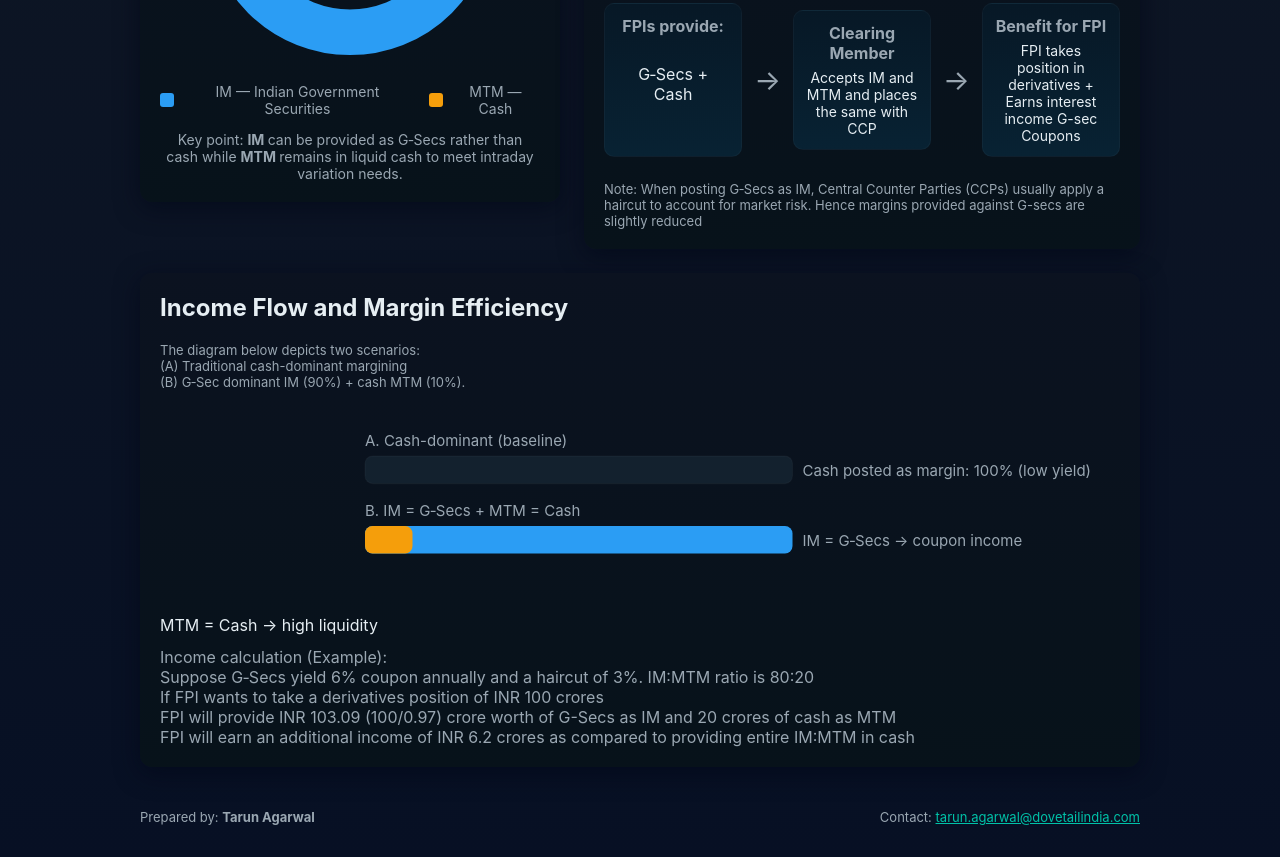
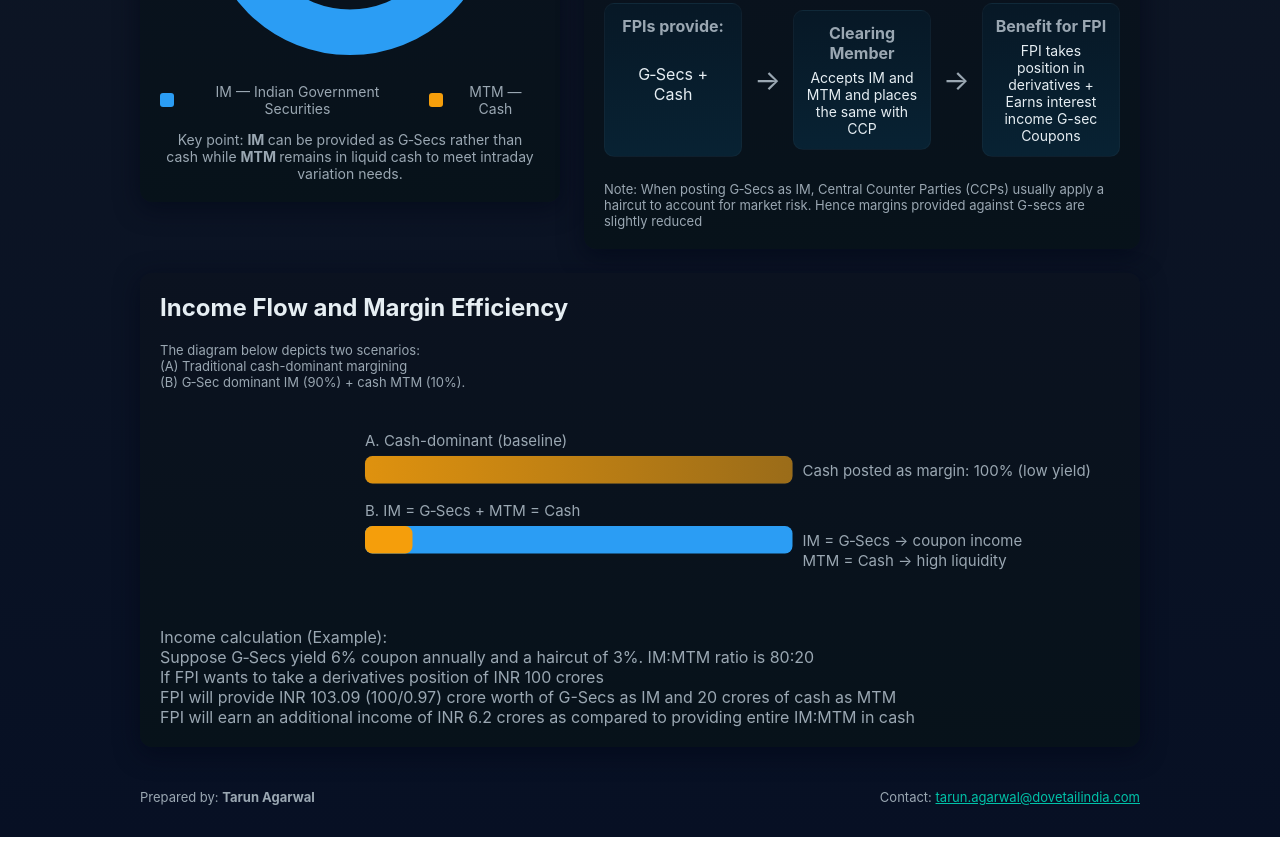
Before and after one commit to Tarun258u/immtm, a plain HTML site: page index.html in a window 1280 px wide. Shown: the part 421-1278 px from the top of the page. Drawn offline with Linux system fonts and the light colour scheme.

Commit message:
Update index.html

```diff
--- a/index.html
+++ b/index.html
@@ -119,7 +119,8 @@
 
         <!-- callouts -->
         <text x="430" y="52" fill="var(--muted)" font-size="12">Cash posted as margin: 100% (low yield)</text>
-        <text x="430" y="108" fill="var(--muted)" font-size="12">IM = G‑Secs → coupon income <BR> MTM = Cash → high liquidity</text>
+        <text x="430" y="108" fill="var(--muted)" font-size="12">IM = G‑Secs → coupon income </text>
+        <text x="430" y="124" fill="var(--muted)" font-size="12"> MTM = Cash → high liquidity </text>
 
         <defs>
           <linearGradient id="cashGrad" x1="0" x2="1">
```
